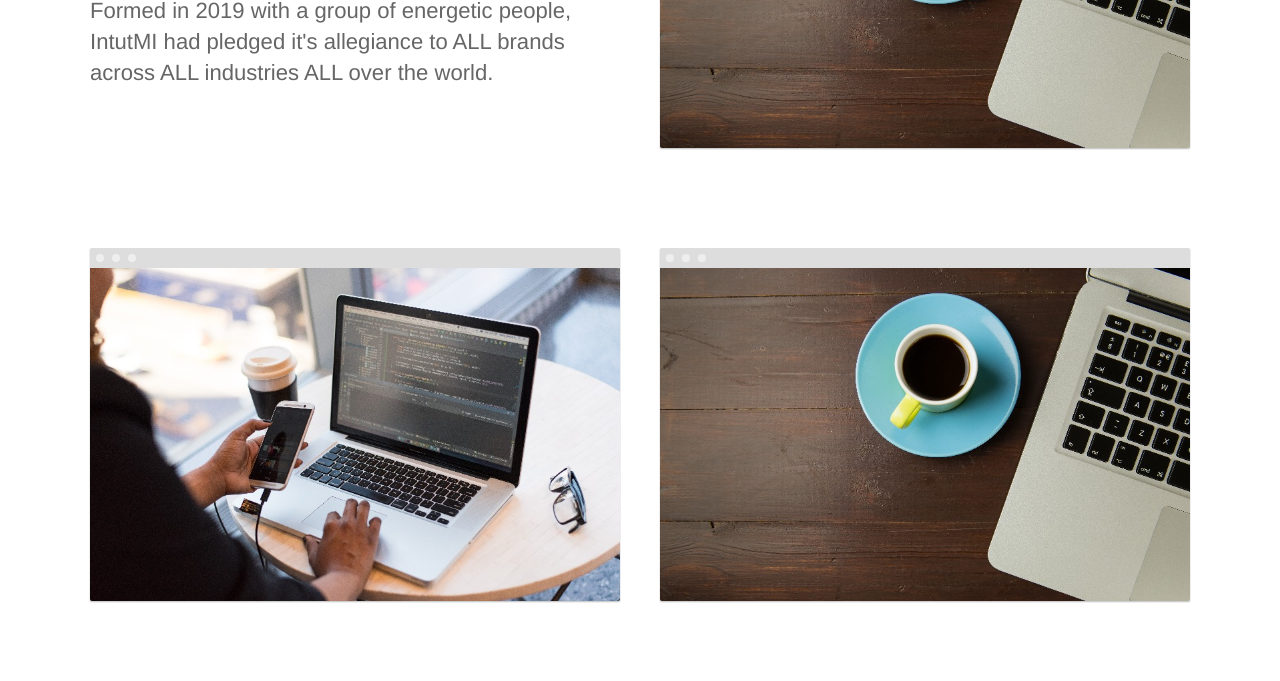
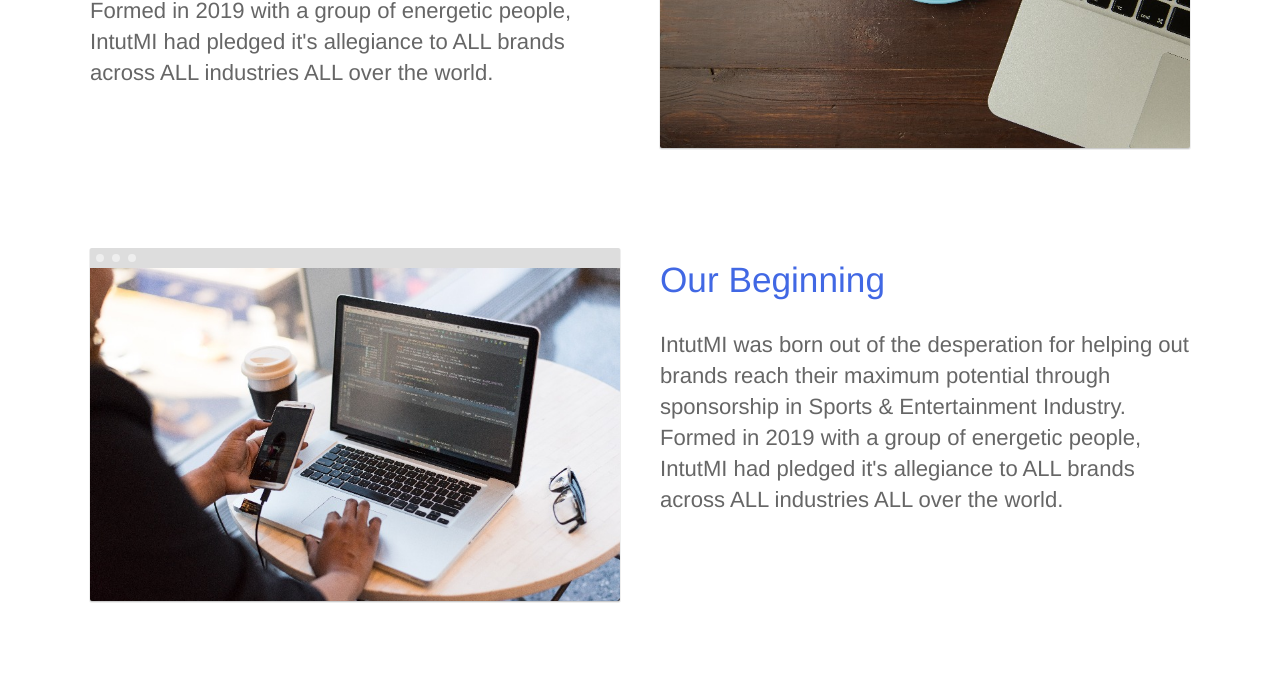
Before and after one commit to intutdev/intutmi.github.io, a Jekyll site: the page built from index.html, in a window 1280 px wide and 1400 px high, scrolled down 1216 px. Shown: the top 681 px of the window. Built offline with Jekyll 4.4.1, drawn with Linux system fonts in a browser that asks for light colours; some of the changed text lies outside the part shown; grey boxes are pictures that could not be loaded.

Commit message:
Updated 2 files via CloudCannon

```diff
--- a/index.html
+++ b/index.html
@@ -27,7 +27,11 @@
 
 	<section>
 		<div class="container flex">
-			<div class="text editable"><img src="/images/canva---coffee-cup-and-laptop-computer-on-office-table.jpg" alt="Screenshot" class="screenshot editable" width="794" /></div>
+			<div class="text editable">
+				<h2 style="color:#4168e4" font-weight:bold="">Our Beginning</h2>
+				<p>IntutMI was born out of the desperation for helping out brands reach their maximum potential through sponsorship in Sports &amp; Entertainment Industry. Formed in 2019 with a group of energetic people, IntutMI had pledged it's allegiance to ALL brands across ALL industries ALL over the world.</p>
+				<p>&nbsp;</p>
+			</div>
 			<div class="image">
 				<img src="/images/canva---person-looking-at-phone-and-at-macbook-pro.jpg" alt="Screenshot" class="screenshot editable" width="794" />
 			</div>
@@ -36,14 +40,20 @@
 
 	<section>
 		<div class="container flex">
-			<div class="text editable"><img src="/images/canva---person-looking-at-phone-and-at-macbook-pro.jpg" alt="Screenshot" class="screenshot editable" width="794" /></div>
+			<div class="text editable">
+				<h2 style="color:#4168e4" font-weight:bold="">Our Beginning</h2>
+				<p>IntutMI was born out of the desperation for helping out brands reach their maximum potential through sponsorship in Sports &amp; Entertainment Industry. Formed in 2019 with a group of energetic people, IntutMI had pledged it's allegiance to ALL brands across ALL industries ALL over the world.</p>
+				<p>&nbsp;</p>
+			</div>
 			<div class="image">
 				<img src="/images/crw-900h-450-1.undefined" width="794" alt="Screenshot" class="screenshot editable" />
 			</div>
 		</div>
 	</section>
 
-	<section class="testimonial editable"><img src="/images/crw-900h-450-1.undefined" width="794" alt="Screenshot" class="screenshot editable" /></section>
+	<section class="testimonial editable">
+
+	</section>
 
 	<section class="bottom-cta editable">
 		<div class="container flex">
```
Also changed, not shown: _layouts/default.html (indentation only).
